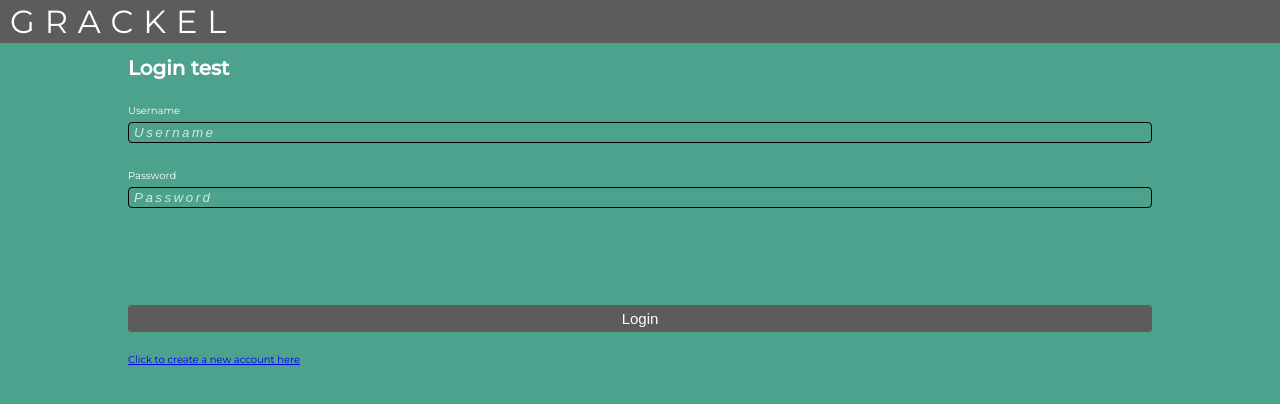
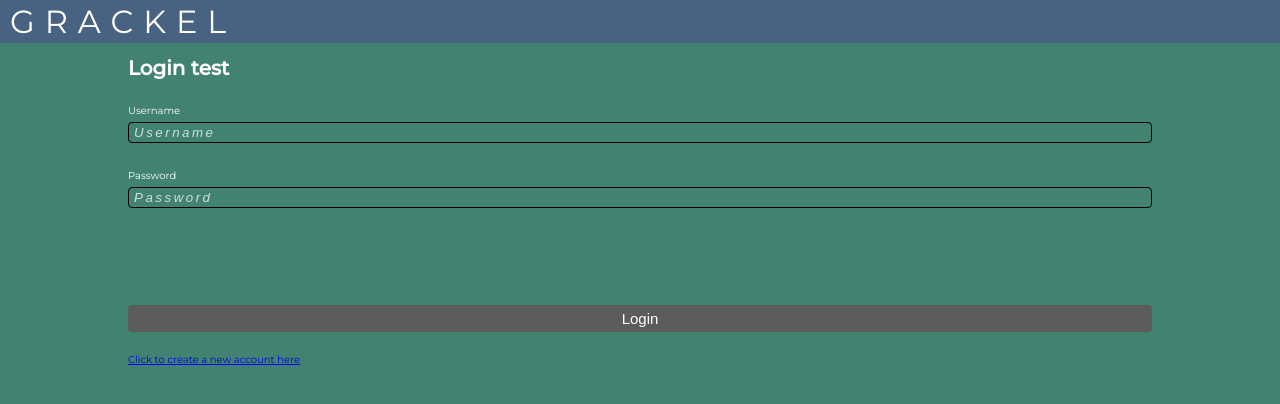
Before and after one commit to Asmatic-Solutions/Grackel-FE, a React (Create React App) app: page /login in a window 1280 px wide. Shown: the top 404 px of the page. Built offline with nearby package versions, Linux system fonts and the light colour scheme.

Commit message:
Created color variables

```diff
--- a/src/App.scss
+++ b/src/App.scss
@@ -1,21 +1,25 @@
 @import url('https://fonts.googleapis.com/css2?family=Montserrat:ital,wght@0,400;0,500;1,300&display=swap');
 
+:root{
+  --primary-color:#428271;
+  --secondary-color:#486282;
+}
+
 html{
-  font-size: 62.5%;
-  // 1rem = 10px
+  font-size: 62.5%; // 1rem = 10px
 }
 
 body{
   padding: 0;
   margin: 0;
   border: none;
-  background-color: #4CA28D;
+  background-color: var(--primary-color);
   color: white;
   font-family: 'Montserrat', sans-serif;
 }
 
 .header{
-  background-color: #5B5C5C;
+  background-color: var(--secondary-color);
   padding: 0.2rem 1rem;
   font-size: 3.2rem;
   text-transform: uppercase;
```
